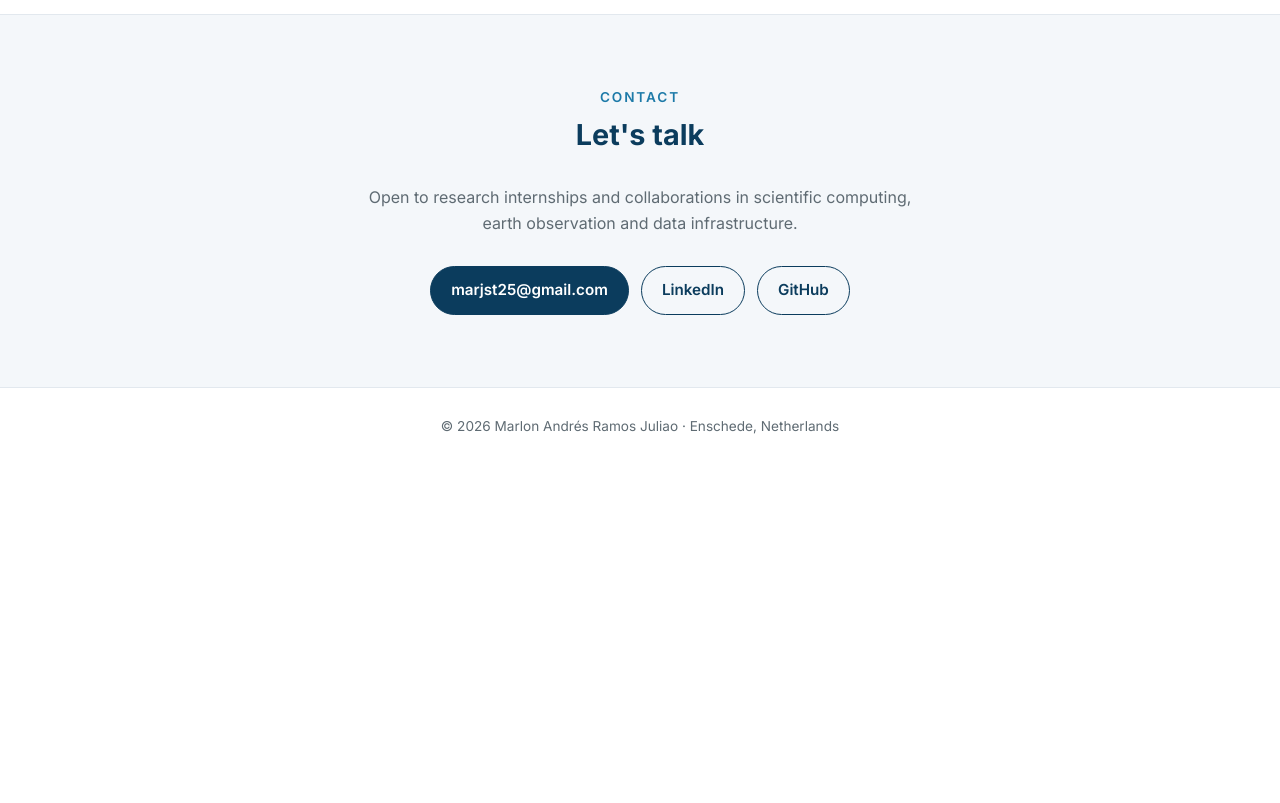
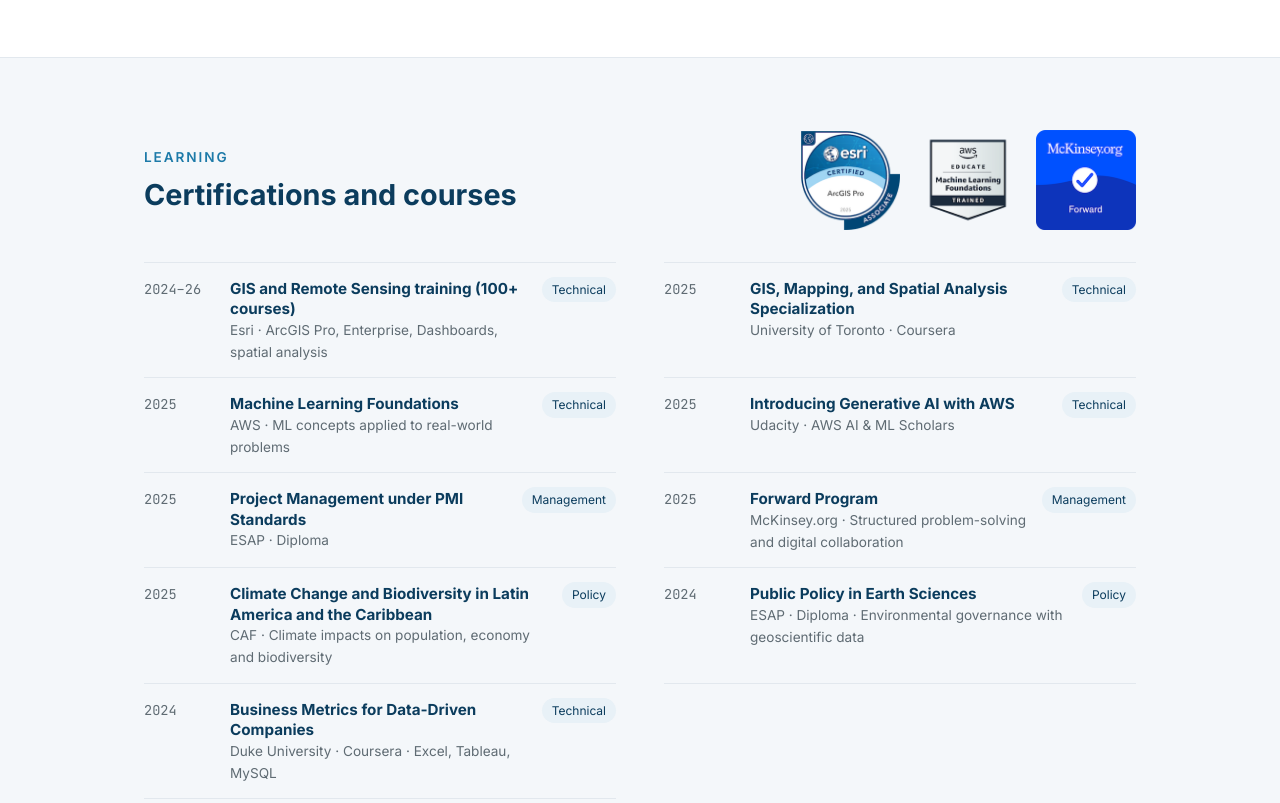
Before and after one commit to maramosj/maramosj.github.io, a plain HTML site: page index.html in a window 1280 px wide. Shown: the part 4780-5583 px from the top of the page. Before the commit the page ends 5245 px from the top, so only its background shows below. Drawn offline with Linux system fonts and the light colour scheme.

Commit message:
Badges añadidos

```diff
--- a/index.html
+++ b/index.html
@@ -186,8 +186,8 @@
 
 <section id="cv">
   <div class="wrap">
-    <div class="eyebrow">CV</div>
-    <h2 class="title">Experience and education</h2>
+    <h2>CV</h2>
+    <h3 class="title">Experience and education</h3>
     <div class="btns" style="margin-top:8px"><a class="btn primary" href="files/CV_English.pdf" target="_blank">Download full CV (PDF)</a></div>
 
     <div class="cv">
@@ -241,6 +241,72 @@
   </div>
 </section>
 
+<section id="certifications" class="soft">
+  <div class="wrap">
+    <div class="section-head">
+      <div>
+        <h2>LEARNING</h2>
+        <h3 class="title">Certifications and courses</h3>
+      </div>
+      <div class="badges">
+        <a href="https://www.credly.com/badges/ad235a9c-ceec-4c6a-9af4-53d07a8ae1c0/public_url" target="_blank" title="ArcGIS Pro Associate 2025">
+          <img src="images/badges/arcgis-pro-associate-2025.png" alt="Esri ArcGIS Pro Associate 2025"></a>
+        <a href="https://www.credly.com/badges/7a78bf06-757a-4279-8698-ab5709569898/public_url" target="_blank" title="AWS Machine Learning Foundations">
+          <img src="images/badges/aws-educate-machine-learning-foundations-training-b.png" alt="AWS Educate Machine Learning Foundations"></a>
+        <a href="https://www.credly.com/badges/3a61c535-9f2d-470b-a86d-666a41da5e59/public_url" target="_blank" title="McKinsey Forward">
+          <img src="images/badges/mckinsey-org-forward-program.png" alt="McKinsey Forward Program"></a>
+      </div>
+    </div>
+
+    <ul class="talks two-col">
+      <li><span class="when">2024–26</span>
+          <div><h4>GIS and Remote Sensing training (100+ courses)</h4>
+               <p>Esri · ArcGIS Pro, Enterprise, Dashboards, spatial analysis</p></div>
+          <span class="kind">Technical</span></li>
+
+      <li><span class="when">2025</span>
+          <div><h4>GIS, Mapping, and Spatial Analysis Specialization</h4>
+               <p>University of Toronto · Coursera</p></div>
+          <span class="kind">Technical</span></li>
+
+      <li><span class="when">2025</span>
+          <div><h4>Machine Learning Foundations</h4>
+               <p>AWS · ML concepts applied to real-world problems</p></div>
+          <span class="kind">Technical</span></li>
+
+      <li><span class="when">2025</span>
+          <div><h4>Introducing Generative AI with AWS</h4>
+               <p>Udacity · AWS AI &amp; ML Scholars</p></div>
+          <span class="kind">Technical</span></li>
+
+      <li><span class="when">2025</span>
+          <div><h4>Project Management under PMI Standards</h4>
+               <p>ESAP · Diploma</p></div>
+          <span class="kind">Management</span></li>
+
+      <li><span class="when">2025</span>
+          <div><h4>Forward Program</h4>
+               <p>McKinsey.org · Structured problem-solving and digital collaboration</p></div>
+          <span class="kind">Management</span></li>
+
+      <li><span class="when">2025</span>
+          <div><h4>Climate Change and Biodiversity in Latin America and the Caribbean</h4>
+               <p>CAF · Climate impacts on population, economy and biodiversity</p></div>
+          <span class="kind">Policy</span></li>
+
+      <li><span class="when">2024</span>
+          <div><h4>Public Policy in Earth Sciences</h4>
+               <p>ESAP · Diploma · Environmental governance with geoscientific data</p></div>
+          <span class="kind">Policy</span></li>
+
+      <li><span class="when">2024</span>
+          <div><h4>Business Metrics for Data-Driven Companies</h4>
+               <p>Duke University · Coursera · Excel, Tableau, MySQL</p></div>
+          <span class="kind">Technical</span></li>
+    </ul>
+  </div>
+</section>
+
 <section id="contact" class="soft contact">
   <div class="wrap">
     <h2>Contact</h2>
--- a/styles.css
+++ b/styles.css
@@ -144,3 +144,38 @@ footer{padding:28px 0;text-align:center;font-size:.85rem;color:var(--muted);bord
   color:var(--accent);background:color-mix(in srgb,var(--bg) 35%,transparent);
 }
 .card.locked:hover{transform:none;box-shadow:none}
+
+.badges{display:flex;flex-wrap:wrap;gap:20px;margin:24px 0 40px}
+.badges img{height:110px;width:auto;transition:transform .15s}
+.badges a:hover img{transform:scale(1.06)}
+.section-head{display:flex;justify-content:space-between;align-items:center;gap:32px;
+              flex-wrap:wrap;margin-bottom:32px}
+.section-head .title{margin-bottom:0}
+.badges{display:flex;flex-wrap:wrap;align-items:center;gap:18px;margin:0}
+.badges img{height:100px;width:auto;display:block;transition:transform .15s}
+.badges a:hover img{transform:scale(1.08)}
+
+.courses{list-style:none;display:grid;grid-template-columns:repeat(auto-fill,minmax(320px,1fr));gap:18px 32px}
+.courses li{display:flex;gap:14px;align-items:flex-start}
+.courses img{width:36px;height:36px;object-fit:contain;flex-shrink:0;margin-top:2px}
+.courses h4{color:var(--accent);font-size:.95rem;line-height:1.35}
+.courses span{color:var(--muted);font-size:.85rem}
+
+
+/* ============ Talks ============ */
+.talks{list-style:none;border-top:1px solid var(--line)}
+.talks li{display:grid;grid-template-columns:110px 1fr auto;gap:20px;align-items:baseline;padding:18px 0;border-bottom:1px solid var(--line)}
+.talks .when{font-family:'JetBrains Mono',monospace;font-size:.85rem;color:var(--muted)}
+.talks h4{color:var(--accent);font-size:1.02rem}
+.talks p{color:var(--muted);font-size:.92rem}
+.talks .kind{font-size:.75rem;background:var(--tag);color:var(--accent);padding:3px 10px;border-radius:999px;white-space:nowrap}
+@media (max-width:640px){ .talks li{grid-template-columns:1fr} }
+.talks.two-col{display:grid;grid-template-columns:1fr 1fr;column-gap:48px;border-top:0}
+.talks.two-col li{grid-template-columns:72px 1fr auto;gap:14px;padding:14px 0}
+.talks.two-col li:nth-child(-n+2){border-top:1px solid var(--line)}
+.talks.two-col h4{font-size:.95rem;line-height:1.35}
+.talks.two-col p{font-size:.85rem}
+@media (max-width:820px){
+  .talks.two-col{grid-template-columns:1fr}
+  .talks.two-col li:nth-child(2){border-top:0}
+}
```
Also changed, not shown: images/badges/arcgis-pro-associate-2025.png (added), images/badges/aws-educate-machine-learning-foundations-training-b.png (added), images/badges/mckinsey-org-forward-program.png (added).
